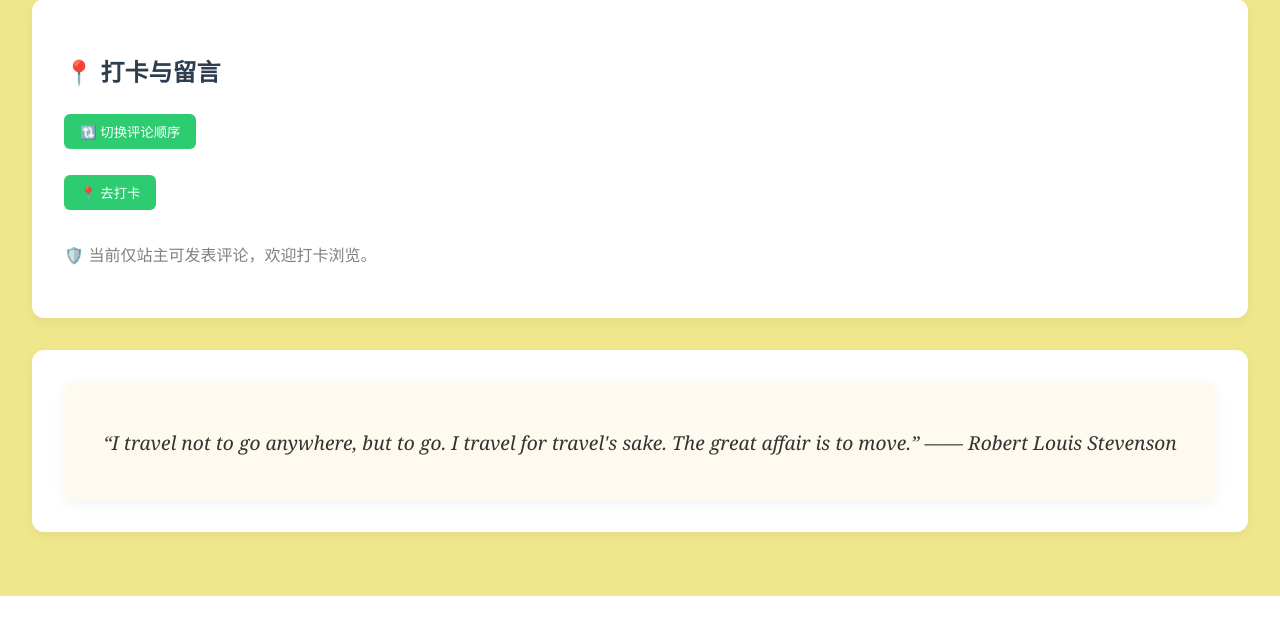
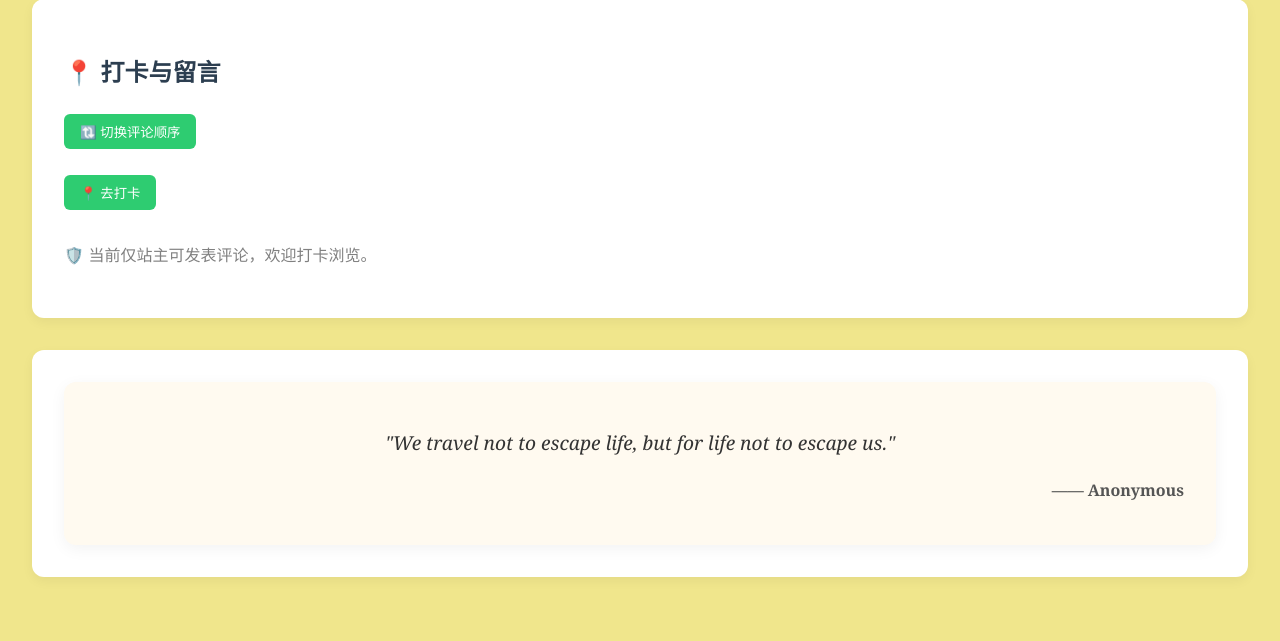
Before and after one commit to ppshuX/cet, a Django app: page /cetapp/trip/ in a window 1280 px wide. Shown: the part 2622-3263 px from the top of the page. Before the commit the page ends 3218 px from the top, so only its background shows below. Run offline with Django 5.2, Linux system fonts and the light colour scheme; tables that the repository leaves empty hold one stand-in row (values such as "Sample post"); a database or web service that is not in the repository returns one stand-in record (values such as "Sample title"); data that the repository does not hold is empty.

Commit message:
Add fallback travel quote and fix API loading.

```diff
--- a/cetapp/templates/cetapp/components/quote_block.html
+++ b/cetapp/templates/cetapp/components/quote_block.html
@@ -38,13 +38,15 @@
 </section>
 
 <script>
-    fetch("https://api.quotable.io/random")
+    fetch('/cetapp/get_quote/')
         .then(response => response.json())
         .then(data => {
-            document.getElementById("quote-content").innerText = `“${data.content}”`;
+            document.getElementById("quote-content").innerText = `"${data.content}"`;
             document.getElementById("quote-author").innerText = `—— ${data.author}`;
         })
-        .catch(error => {
-            document.getElementById("quote-content").innerText = " “I travel not to go anywhere, but to go. I travel for travel's sake. The great affair is to move.”     —— Robert Louis Stevenson";
+        .catch(() => {
+            document.getElementById("quote-content").innerText = `"We travel not to escape life, but for life not to escape us."`;
+            document.getElementById("quote-author").innerText = `—— Anonymous`;
         });
+
 </script>
--- a/cetapp/urls.py
+++ b/cetapp/urls.py
@@ -4,6 +4,7 @@ from .utils import add_trip_page_urls
 
 urlpatterns = [
     path('', views.main_menu, name='cetapp_main_menu'),
+    path('get_quote/', views.get_quote, name='get_quote'),
     path('trip/', views.trip_page, name='trip_page'),
     path('trip/add_comment/', views.add_comment, name='add_comment'),
     path('trip/like/', views.like_view, name='like_view'),
--- a/cetapp/views.py
+++ b/cetapp/views.py
@@ -1,6 +1,8 @@
 import os
 import uuid
 import json
+import urllib3
+import requests
 from django.http import JsonResponse
 from django.views.decorators.csrf import csrf_exempt
 from django.views.decorators.http import require_POST
@@ -43,6 +45,22 @@ def register(request):
         form = CustomRegisterForm()
     return render(request, 'cetapp/register.html', {'form': form})
 
+# 关闭 SSL 警告（可选但推荐）
+urllib3.disable_warnings(urllib3.exceptions.InsecureRequestWarning)
+
+def get_quote(request):
+    try:
+        response = requests.get("https://api.quotable.io/random", timeout=5, verify=False)
+        data = response.json()
+        return JsonResponse({
+            "content": data.get("content", "无内容"),
+            "author": data.get("author", "佚名")
+        })
+    except Exception:
+        return JsonResponse({
+            "content": "We travel not to escape life, but for life not to escape us.",
+            "author": "Anonymous"
+})
 
 def trip_page(request):
     stats = SiteStat.objects.filter(page='trip').first()
```
